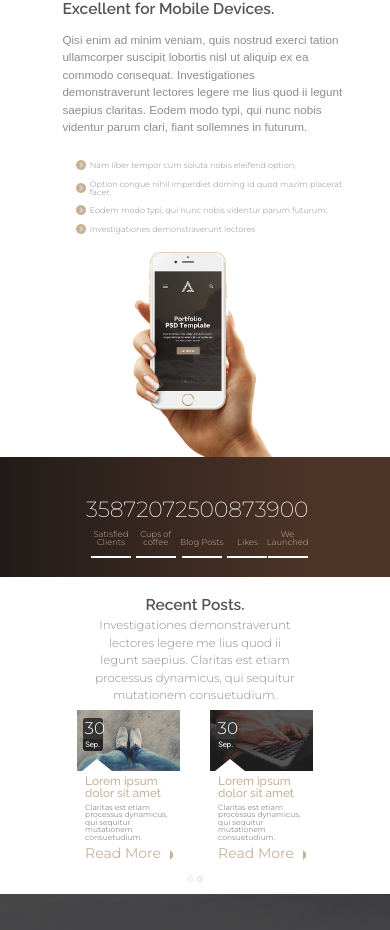
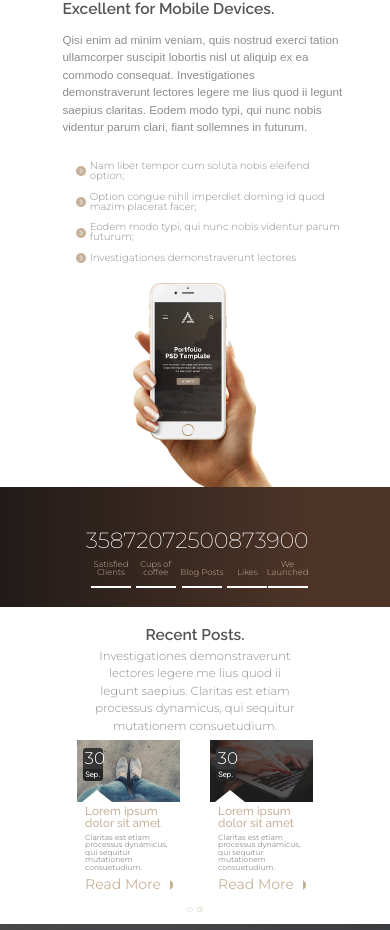
Before and after one commit to sevenc17/Waxom, a plain HTML site: page Waxom.html in a window 390 px wide. Shown: the part 4170-5100 px from the top of the page. Drawn offline with Linux system fonts and the light colour scheme.

Commit message:
Add files via upload

```diff
--- a/source/scss/style.scss
+++ b/source/scss/style.scss
@@ -1209,8 +1209,9 @@ h1,h2,h3,h4,h5,h6{font-size:inherit;font-weight: 400;}
 		}
 	}
 	.exelent-text {
-		padding: 0 0 5% 0;
+		padding: 0 0 5%;
 		li {
+			font-size: calc(7px + 11 * (100vw / 1400));
 			background: url(arrow-icon.jpg) 0 50% / 2.5vw 2.5vw no-repeat;
 		}
 	}
```
Also changed, not shown: source/css/style.css.
